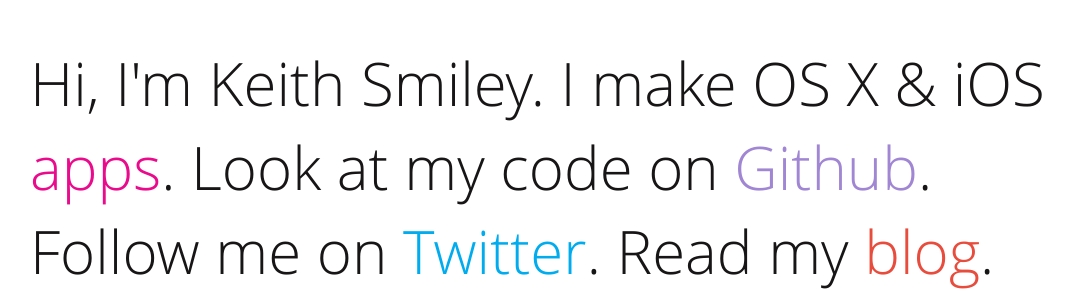
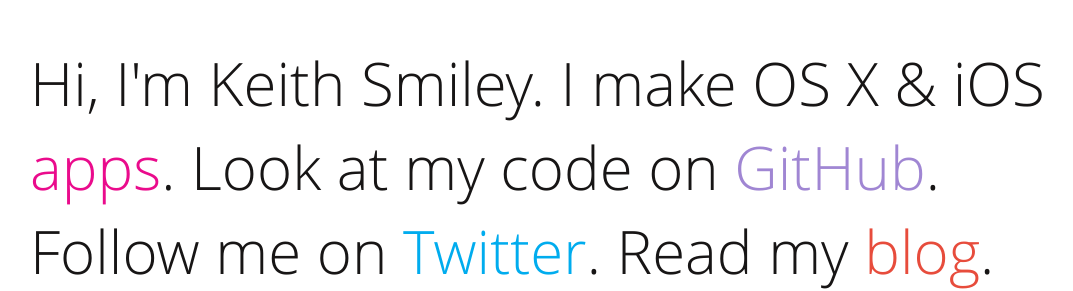
Before and after one commit to keith/keith.so, a plain HTML site: page index.html in a window 1280 px wide. Shown: the part 191-482 px from the top of the page, without its empty margins (98-1171 px from the left). Drawn offline with nearby package versions, Linux system fonts and the light colour scheme; files that its build step writes are made by us from their sources.

Commit message:
Correct the capitalization of GitHub

```diff
--- a/index.html
+++ b/index.html
@@ -18,7 +18,7 @@
           Hi, I'm Keith Smiley. I make OS X &amp;
           iOS <a href="https://www.lyft.com/" id="apps">apps</a>.
           Look at my code on
-          <a href="https://github.com/keith" id="github">Github</a>.
+          <a href="https://github.com/keith" id="github">GitHub</a>.
           Follow me on
           <a href="https://twitter.com/SmileyKeith" id="twitter">Twitter</a>.
           Read my
```
